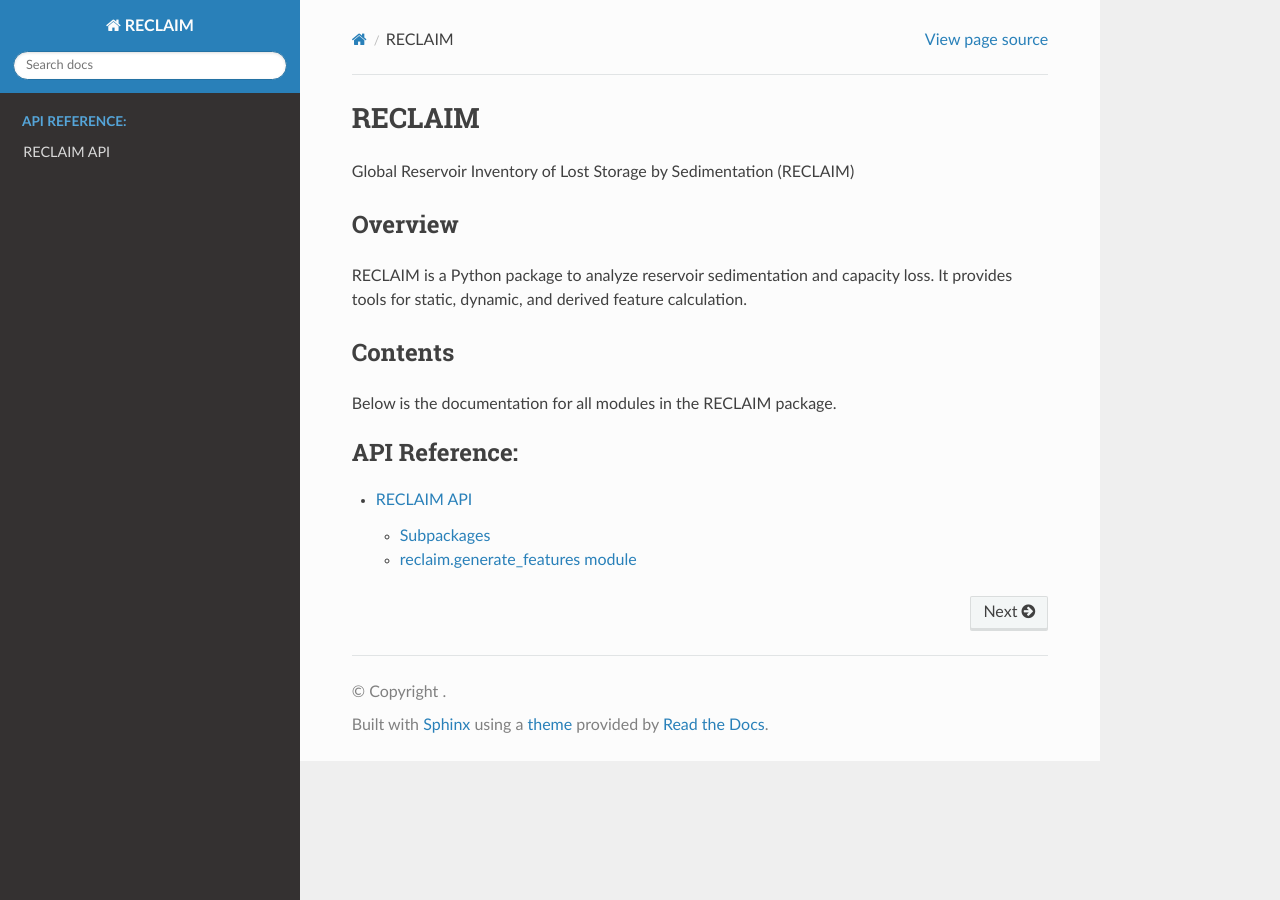
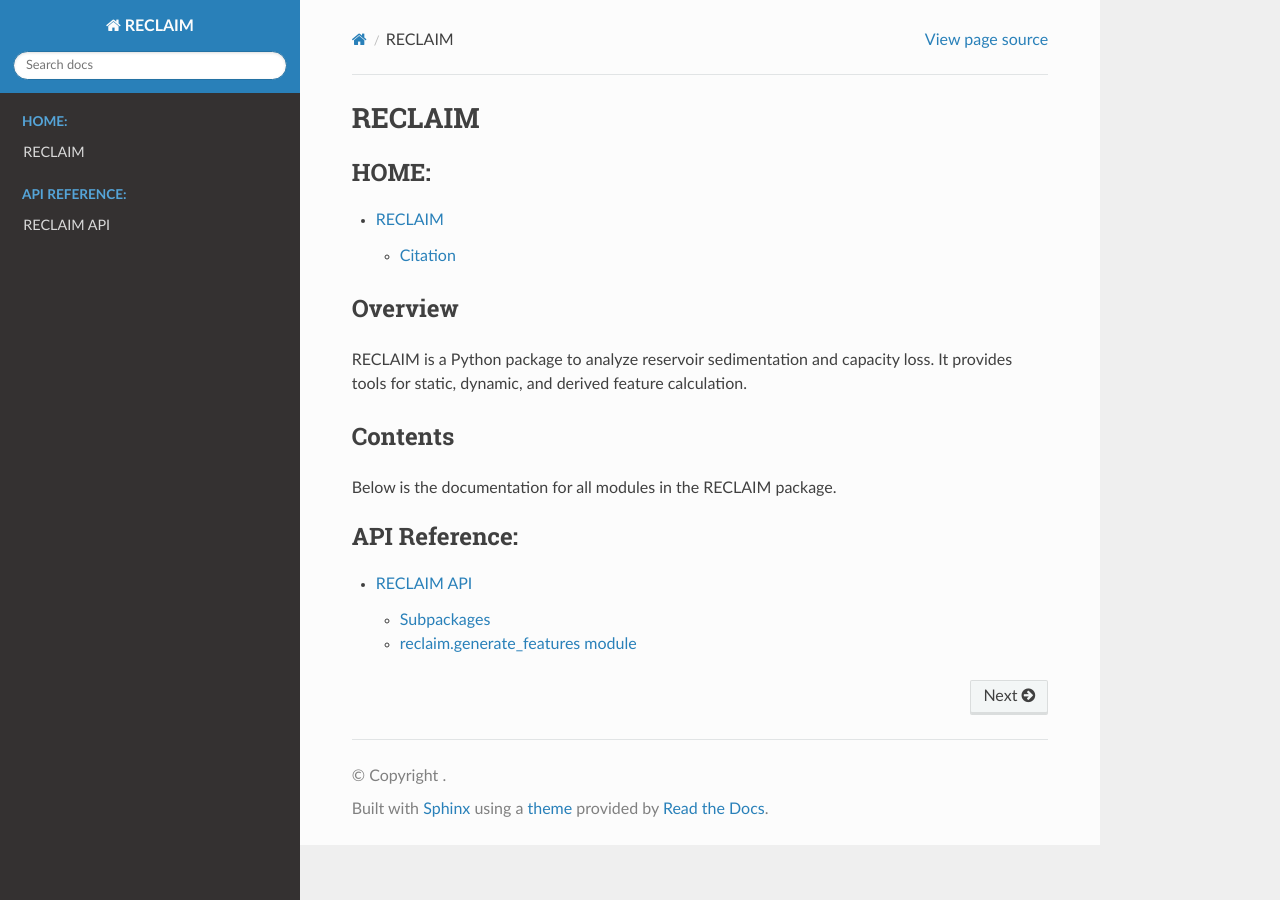
Before and after one commit to UW-SASWE/RECLAIM, a Sphinx documentation site: the page built from docs/index.rst, in a window 1280 px wide. Built offline with Sphinx 7.4.7 and the Read the Docs theme 3.1.0, drawn with Linux system fonts in a browser that asks for light colours.

Commit message:
added home.rst

```diff
--- a/docs/index.rst
+++ b/docs/index.rst
@@ -1,7 +1,11 @@
 RECLAIM
 =======
 
-Global Reservoir Inventory of Lost Storage by Sedimentation (RECLAIM)
+.. toctree::
+   :maxdepth: 2
+   :caption: HOME:
+
+   home
 
 Overview
 --------
```
Also changed, not shown: docs/home.rst (added, +20 -0 lines).
